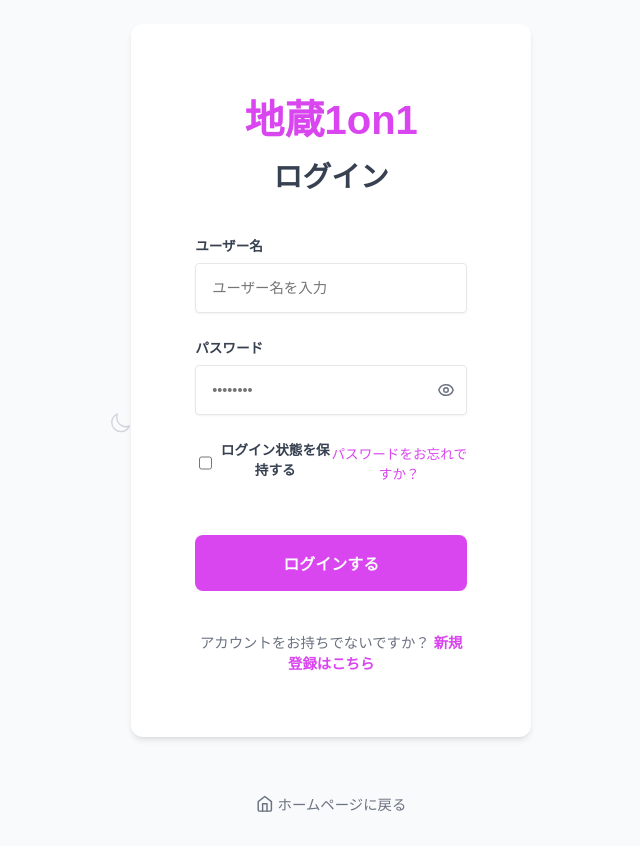
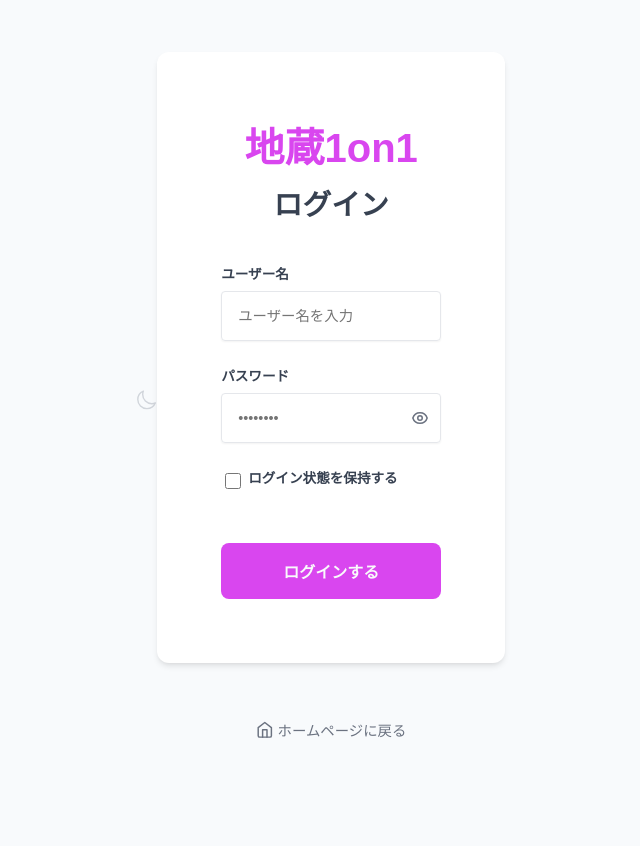
Before and after one commit to mtsvane-vashli/jizo_1on1_app, a React (Create React App) app in the folder frontend/: page /login in a window 1280 px wide. Shown: the whole page, without its empty margins (320-960 px from the left). After the commit the page ends 800 px from the top, so only its background shows below. Built offline with nearby package versions, Linux system fonts and the light colour scheme; no server answers.

Commit message:
ログイン画面変更

```diff
--- a/frontend/src/views/Login.js
+++ b/frontend/src/views/Login.js
@@ -83,9 +83,7 @@ export default function Login({ theme, toggleTheme }) {
                 <input id="remember-me" name="remember-me" type="checkbox" className={styles.checkbox} />
                 <label htmlFor="remember-me" className={styles.label}>ログイン状態を保持する</label>
               </div>
-              <div>
-                <Link to="/forgot-password" className={styles.forgotPasswordLink}>パスワードをお忘れですか？</Link>
-              </div>
+              {/* ★★★ 修正点: パスワードを忘れた方へのリンクを削除 ★★★ */}
             </div>
 
             <div>
@@ -93,10 +91,7 @@ export default function Login({ theme, toggleTheme }) {
             </div>
           </form>
 
-          <p className={styles.footerLink}>
-            アカウントをお持ちでないですか？
-            <Link to="/register"> 新規登録はこちら</Link>
-          </p>
+          {/* ★★★ 修正点: 新規登録へのリンクを削除 ★★★ */}
         </div>
         <div className={styles.homeLinkContainer}>
             <Link to="/" className={styles.homeLink}>
```
